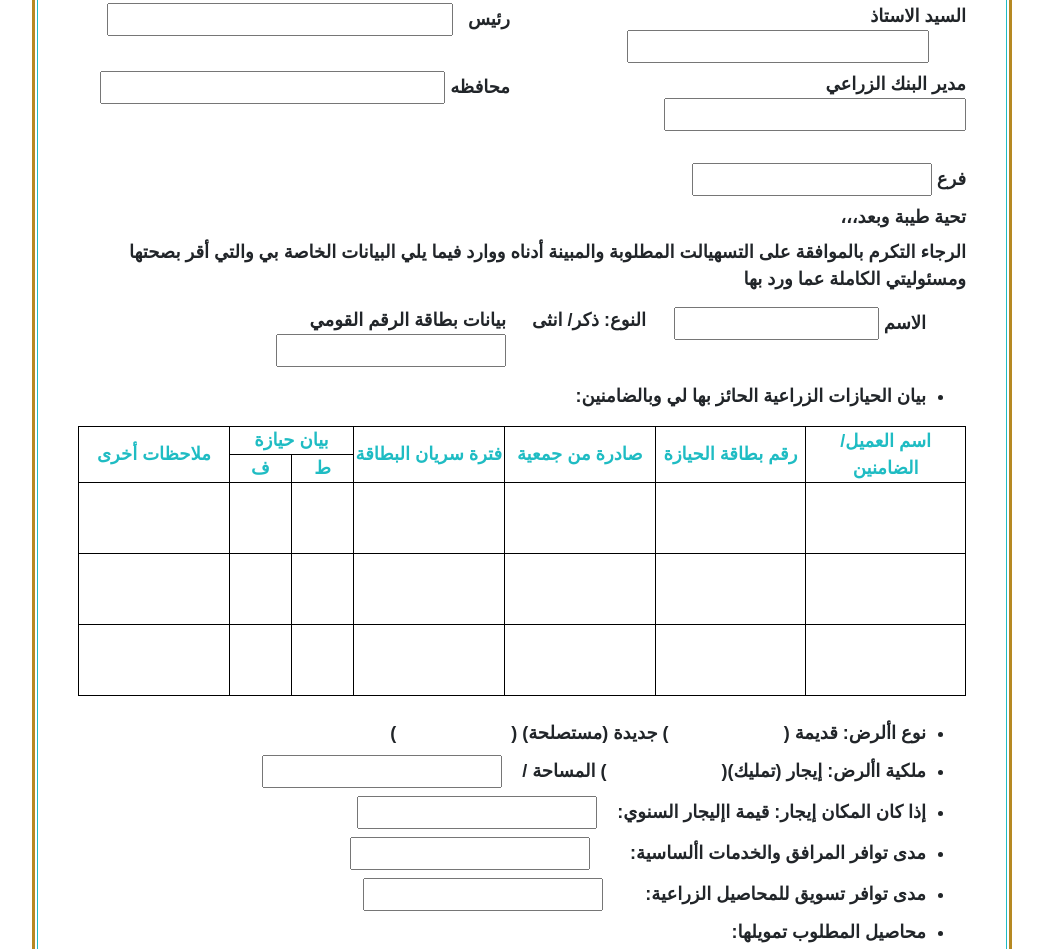
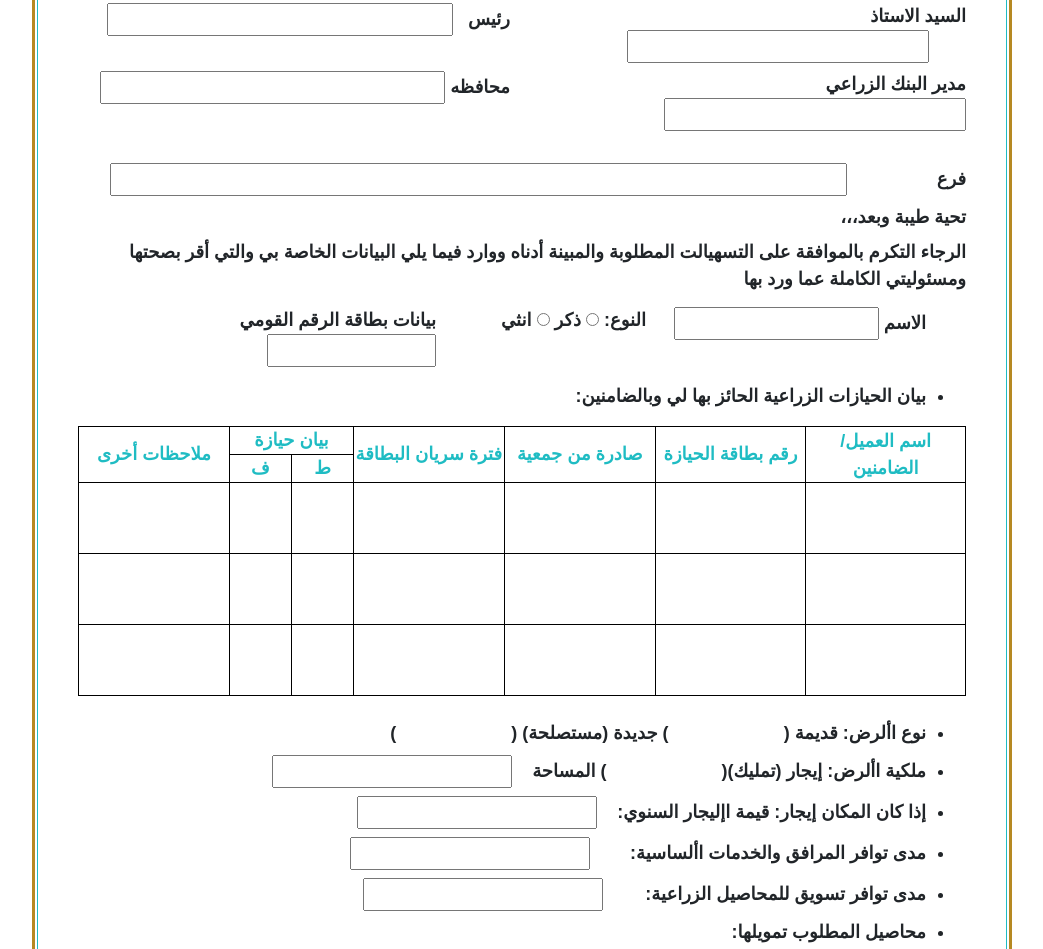
Before and after one commit to shereensaeedhasaneen/Tamweel-Form, a website: page index.html in a window 1280 px wide. Shown: the part 258-1207 px from the top of the page, without its empty margins (118-1161 px from the left). Drawn offline with Linux system fonts and the light colour scheme.

Commit message:
complete input-text

```diff
--- a/css/app.css
+++ b/css/app.css
@@ -176,4 +176,7 @@ input[type=text] {
   width: 70% !important;
 }
 
+label{
+  margin-right: 5px;
+}
 /*# sourceMappingURL=app.css.map */
--- a/index.html
+++ b/index.html
@@ -40,15 +40,15 @@
                         <p class="col-sm-6"> محافظه  <input type="text" class="input-field"></p>
                     </div>
                     <br>
-                    <p>فرع  <input type="text"></p>
+                    <p>فرع  <input type="text" style="width: 83%; margin-right: 85px;"></p>
                     <p>تحية طيبة وبعد،،،</p>
                     <p>الرجاء التكرم بالموافقة على التسهيالت المطلوبة والمبينة أدناه ووارد فيما يلي البيانات الخاصة بي والتي أقر بصحتها ومسئوليتي الكاملة عما ورد بها</p>
                     <ul>
                         <!--<li>الإسم: <input type="text"> <span>&#xA0;&#xA0; &#xA0; &#xA0;</span> النوع: ذكر/ انثى <span>&#xA0; &#xA0; &#xA0; &#xA0; &#xA0;</span> بيانات بطاقة الرقم القومي: <input type="text"> </li>-->
                         <li class="row">
                             <p class="col-sm-4">الاسم  <input type="text" class="input-field"></p>
-                            <p class="col-sm-2">النوع: ذكر/ انثى</p>
-                            <p class="col-sm-6">بيانات بطاقة الرقم القومي  <input type="text"  style="width: 58%;"></p>
+                            <p class="col-sm-3">النوع: <input type="radio" id="male" name="gender"><label for="male">ذكر</label> <input type="radio" id="female" name="gender"><label for="female">انثي</label> </p>
+                            <p class="col-sm-5">بيانات بطاقة الرقم القومي  <input type="text"  style="width: 52%;"></p>
                         </li>
                         <li>بيان الحيازات الزراعية الحائز بها لي وبالضامنين:</li>
                     </ul>
@@ -109,7 +109,7 @@
 
                     <ul>
                         <li>نوع األرض: قديمة (<span>&#xA0; &#xA0; &#xA0; &#xA0; &#xA0; &#xA0; &#xA0; &#xA0; &#xA0; &#xA0; &#xA0; &#xA0;</span>) جديدة (مستصلحة) (<span>&#xA0; &#xA0; &#xA0; &#xA0; &#xA0; &#xA0; &#xA0; &#xA0; &#xA0; &#xA0; &#xA0; &#xA0;</span>) </li>
-                        <li>ملكية األرض: إيجار (تمليك)(<span>&#xA0; &#xA0; &#xA0; &#xA0; &#xA0; &#xA0; &#xA0; &#xA0; &#xA0; &#xA0; &#xA0; &#xA0;</span>)  المساحة / <span>&#xA0; &#xA0;</span><input type="text" ></li>
+                        <li>ملكية األرض: إيجار (تمليك)(<span>&#xA0; &#xA0; &#xA0; &#xA0; &#xA0; &#xA0; &#xA0; &#xA0; &#xA0; &#xA0; &#xA0; &#xA0;</span>)  المساحة  <span>&#xA0; &#xA0;</span><input type="text" ></li>
                         <li>إذا كان المكان إيجار: قيمة اإليجار السنوي:<span>&#xA0; &#xA0;</span> <input type="text" > </li>
                         <li>مدى توافر المرافق والخدمات األساسية:<span>&#xA0; &#xA0;  &#xA0; &#xA0;</span> <input type="text" > </li>
                         <li>مدى توافر تسويق للمحاصيل الزراعية:<span>&#xA0; &#xA0; &#xA0; &#xA0;</span> <input type="text" style="margin-right: 2px;"></li>
@@ -284,8 +284,11 @@
                 </div>
                 <h5 class="text-decoration-underline mb-h5">اقرار بتحمل فرق الدعم  </h5>
                 <div class="inner-content">
-                   <p>أقر أنا/<span>&#xA0; &#xA0; &#xA0; &#xA0; &#xA0; &#xA0; &#xA0; &#xA0; &#xA0; &#xA0; &#xA0; &#xA0; &#xA0; &#xA0; &#xA0; &#xA0; </span> رقم قومي:<span>&#xA0; &#xA0; &#xA0; &#xA0; &#xA0; &#xA0; &#xA0; &#xA0; &#xA0; &#xA0; &#xA0; &#xA0; &#xA0; &#xA0; &#xA0; &#xA0; </span></p>
-                    <p>الحاصل على قروض زراعية من البنك الزراعي المصري فرع<span>&#xA0; &#xA0; &#xA0; &#xA0; &#xA0; &#xA0; &#xA0; &#xA0; &#xA0; &#xA0; &#xA0; &#xA0; </span> بانني مستعد لسداد فرق الدعم المحتسب من القروض الزراعية
+                    <div class="row">
+                        <p class="col-sm-6"> أقر أنا <input type="text"></p>
+                        <p class="col-sm-6">  رقم قومي <input type="text"></p>
+                    </div>
+                    <p>الحاصل على قروض زراعية من البنك الزراعي المصري فرع<input type="text" style="border: none; outline: none; border-bottom: 1px solid black;"> بانني مستعد لسداد فرق الدعم المحتسب من القروض الزراعية
                         في حالة تعذر البنك في تحصيله من وزارة المالية أو إلغاء الدعم.
                     </p>
                     <p class="text-center py-5">وهذا إقرار مني بذلك</p>
```
